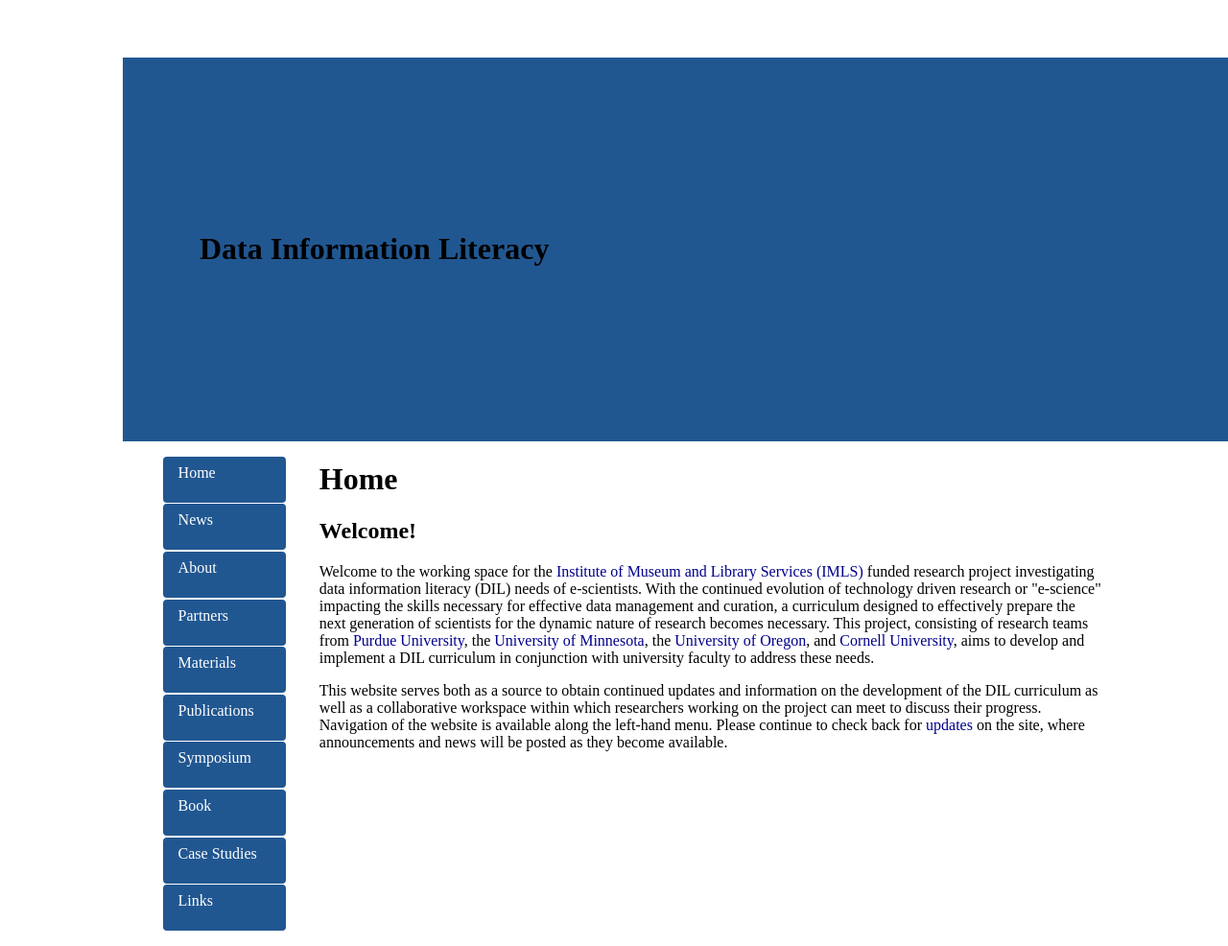
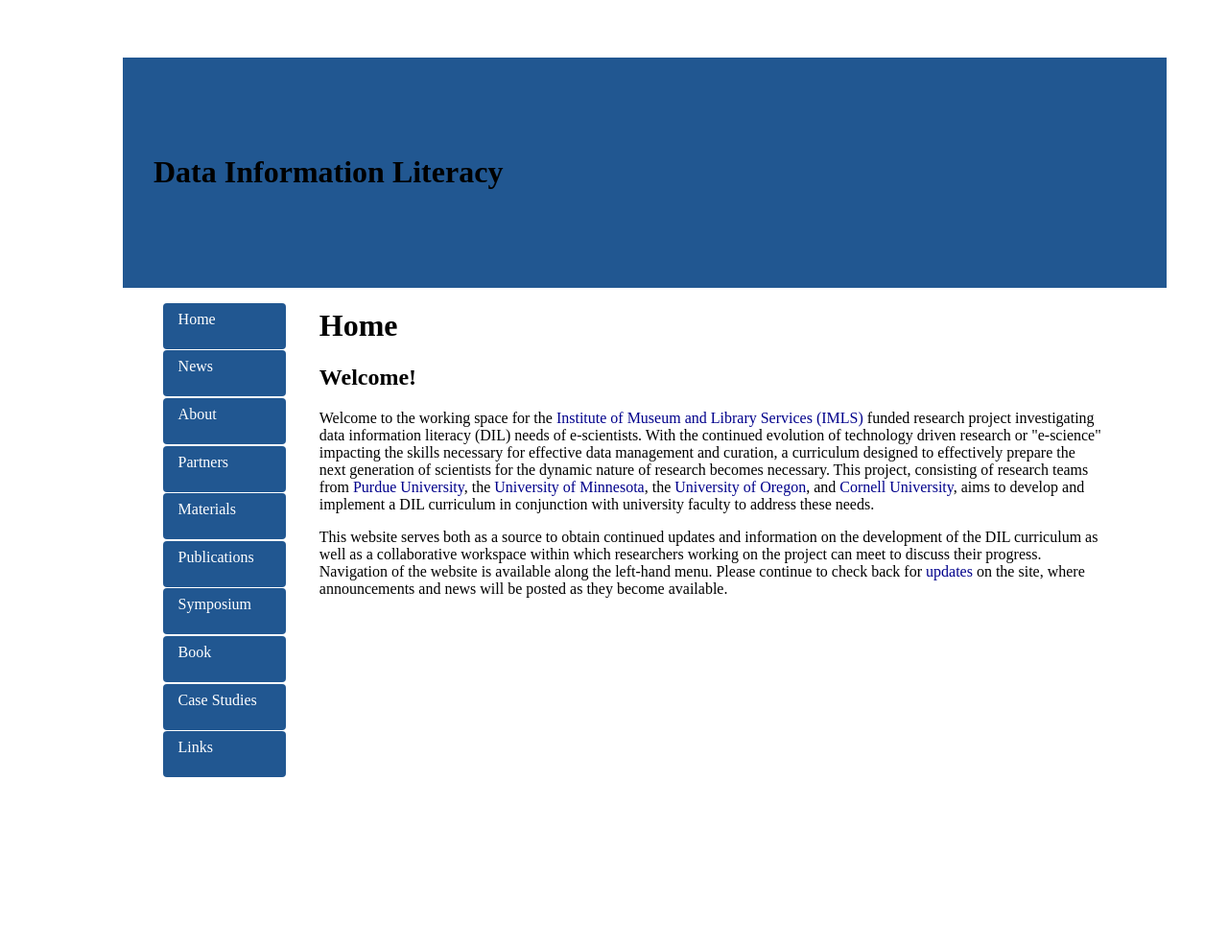
Before and after one commit to datainfolit/datainfolit, a Jekyll site: the page built from index.html, in a window 1280 px wide. Shown: the whole page at 96% size. Built offline with Jekyll 4.4.1, drawn with Linux system fonts in a browser that asks for light colours; after the commit the page ends 900 px from its top, so only the background shows below that.

Commit message:
Update main.css

```diff
--- a/css/main.css
+++ b/css/main.css
@@ -52,8 +52,8 @@ header {
     background: #215791;
     width: 100%;
     height: 100%;
-    padding-top: 10em;
-    padding-bottom: 10em;
-    padding-left: 5em;
-    padding-right: 5em;
+    padding-top: 5em;
+    padding-bottom: 5em;
+    padding-left: 2em;
+    padding-right: 2em;
 }
```
